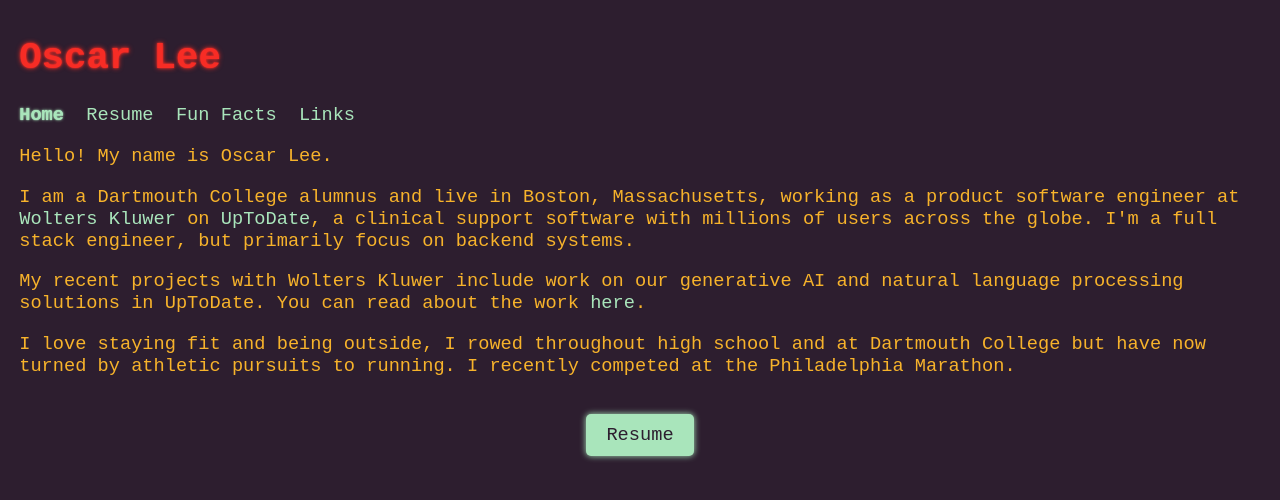
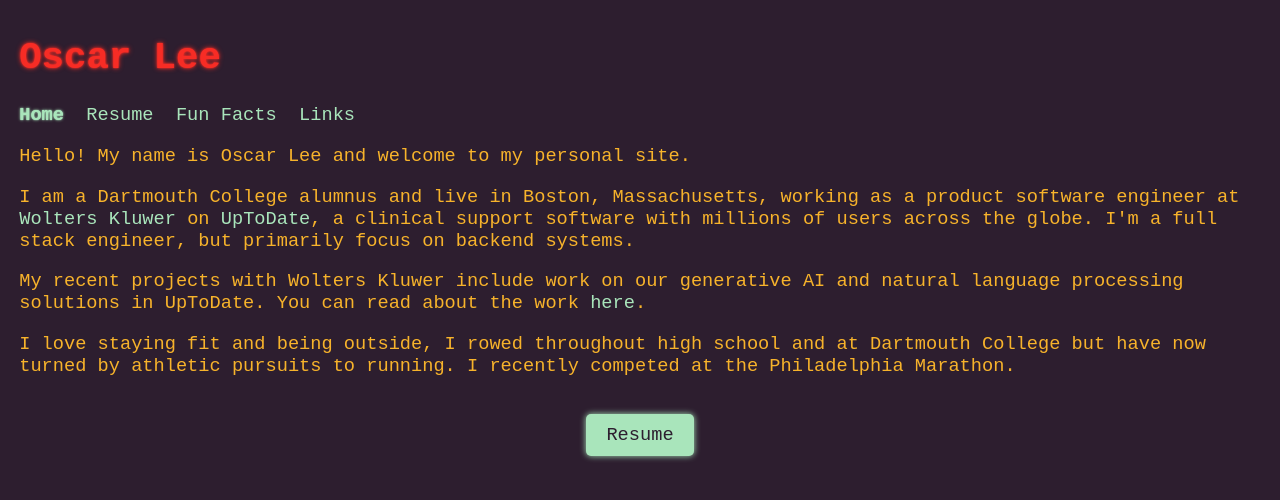
Before and after one commit to osclee/oscar-lee-app, a Nuxt app: page / in a window 1280 px wide. Shown: the top 500 px of the page. Built offline with nearby package versions, Linux system fonts and the light colour scheme.

Commit message:
typo fix

```diff
--- a/pages/index.vue
+++ b/pages/index.vue
@@ -1,6 +1,6 @@
 <template>
     <div class="content-div">
-        <p>Hello! My name is Oscar Lee.</p>
+        <p>Hello! My name is Oscar Lee and welcome to my personal site. </p>
         <p>I am a Dartmouth College alumnus and live in Boston, Massachusetts, working as a product software engineer
             at <a class="inactive-link" target="_blank" href="https://www.wolterskluwer.com/en">Wolters Kluwer</a>
             on <a class="inactive-link" target="_blank"
--- a/pages/resume.vue
+++ b/pages/resume.vue
@@ -97,7 +97,7 @@
 
     <p>
       Dartmouth focuses on providing a well rounded education, and I decided to pick up another major in Religious studies because
-      the let me learn about the world around me in new ways. I really enjoyed learning about African Religions, Buddhism,
+      the field let me learn about the world around me in new ways. I really enjoyed learning about African Religions, Buddhism,
       and Islam - religions that I hadn't been exposed to in the past. Taking on this second major was a lot of work, but it taught me skills like critical reading and analysis, writing, and strong communication.
     </p>
     <h4>Activities</h4>
```
